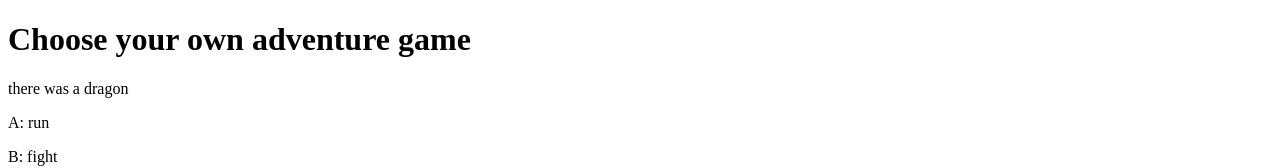
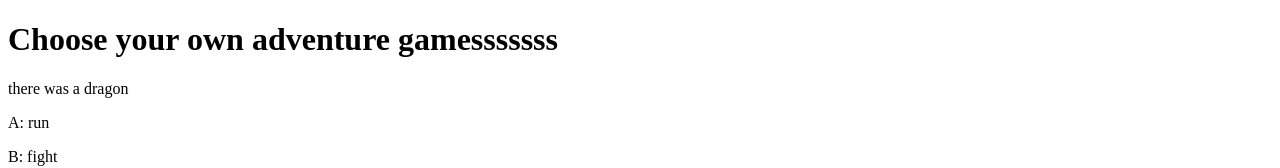
Before and after one commit to andrewparsley/andrewparsley.github.io, a plain HTML site: page TWADfirstTry.html in a window 1280 px wide. Shown: the top 168 px of the page. Drawn offline with Linux system fonts and the light colour scheme; no server answers.

Commit message:
Update TWADfirstTry.html

```diff
--- a/TWADfirstTry.html
+++ b/TWADfirstTry.html
@@ -185,7 +185,7 @@
     </script>
 </head>
 <body>
-        <h1>Choose your own adventure game</h1>
+        <h1>Choose your own adventure gamesssssss</h1>
         <p id="testbook">there was a dragon</p>
         <p id="orgchoicea">A: run</p>
         <p id="orgchoiceb">B: fight</p>
```
